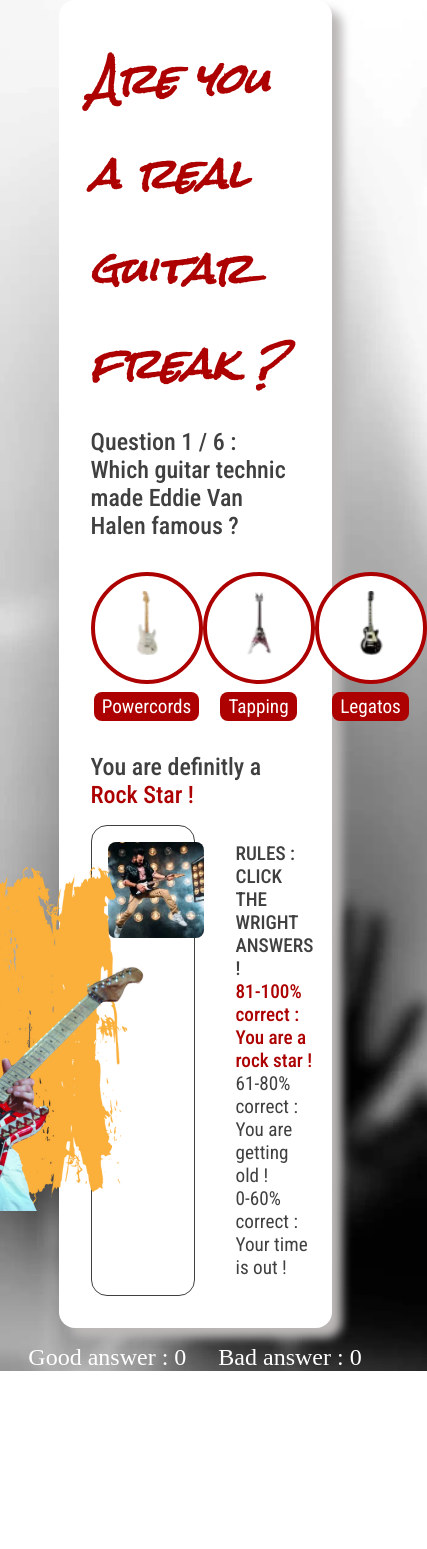
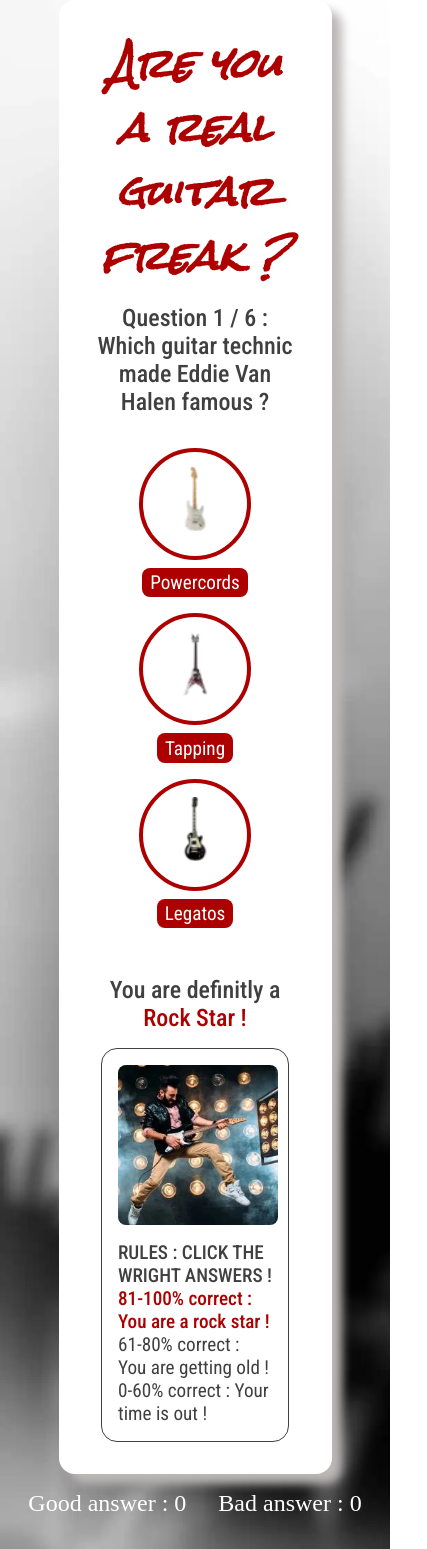
Before and after one commit to PhilippeItsMe/ci-portfoli02-js, a plain HTML site: page index.html in a window 390 px wide. Shown: the whole page, 427 px wide, since content can reach past the window. Before the commit the page ends 1371 px from the top, so only its background shows below. Drawn offline with Linux system fonts and the light colour scheme.

Commit message:
Add responsivness

```diff
--- a/assets/css/style.css
+++ b/assets/css/style.css
@@ -64,15 +64,16 @@ body {
     background-image: url('../images/concertdesktop.webp');
     background-size: cover;
     background-repeat: no-repeat;
-    position: relative;
 }
 
 main {
     background-color: var(--white);
     border-radius: 1rem;
     width: 70%;
+    max-width: 1000px;
     box-shadow: 10px 10px 10px #bcb8b8;
     padding: 2rem;
+    position: relative;
 }
 
 #answersrow {
@@ -129,8 +130,8 @@ button img {
 
 #guitarhero {
     position: absolute;
-    bottom: 10rem;
-    right: 15rem;
+    bottom: 2rem;
+    right: 2rem;
 }
 
 /* Answers section */
@@ -150,3 +151,85 @@ button img {
     margin-right: 2rem;
     border-radius: 0.5rem;
 }
+
+/* Media Query (Responsivness) */
+
+@media screen and (max-width: 1450px) {
+    #resultsrow {
+        width: 60%;
+    }
+
+    #guitarhero {
+        height: 250px;
+        width: 250px;
+    }
+}
+
+@media screen and (max-width: 1205px) {
+    h1 {
+        font-size: 2.4rem;
+        line-height: 4rem;
+    }
+
+    #resultsrow {
+        width: 70%;
+    }
+
+    #guitarhero {
+        height: 200px;
+        width: 200px;
+        bottom: 12rem;
+        right: 10rem;
+    }
+}
+
+@media screen and (max-width: 1110px) {
+    #answersrow {
+        width: 90%;
+        margin: auto;
+    }
+
+    #resultsrow {
+        width: 90%;
+        margin: auto;
+    }
+
+    #guitarhero {
+        display: none;
+    }
+}
+
+@media screen and (max-width: 850px) {
+    #resultsrow {
+        flex-direction: column;
+    }
+
+    #resultsillustration {
+        height: 10rem;
+        width: 10rem;
+        border-radius: 0.5rem;
+        margin-bottom: 1rem;
+    }
+
+    footer {
+        margin-bottom: 2rem;
+    }
+}
+
+@media screen and (max-width: 650px) {
+    h1 {
+        text-align: center;
+    }
+
+    h2 {
+        text-align: center;
+    }
+
+    #answersrow {
+        flex-direction: column;
+    }
+
+    #answersrow p {
+        margin-bottom: 1rem;
+    }
+}
```
